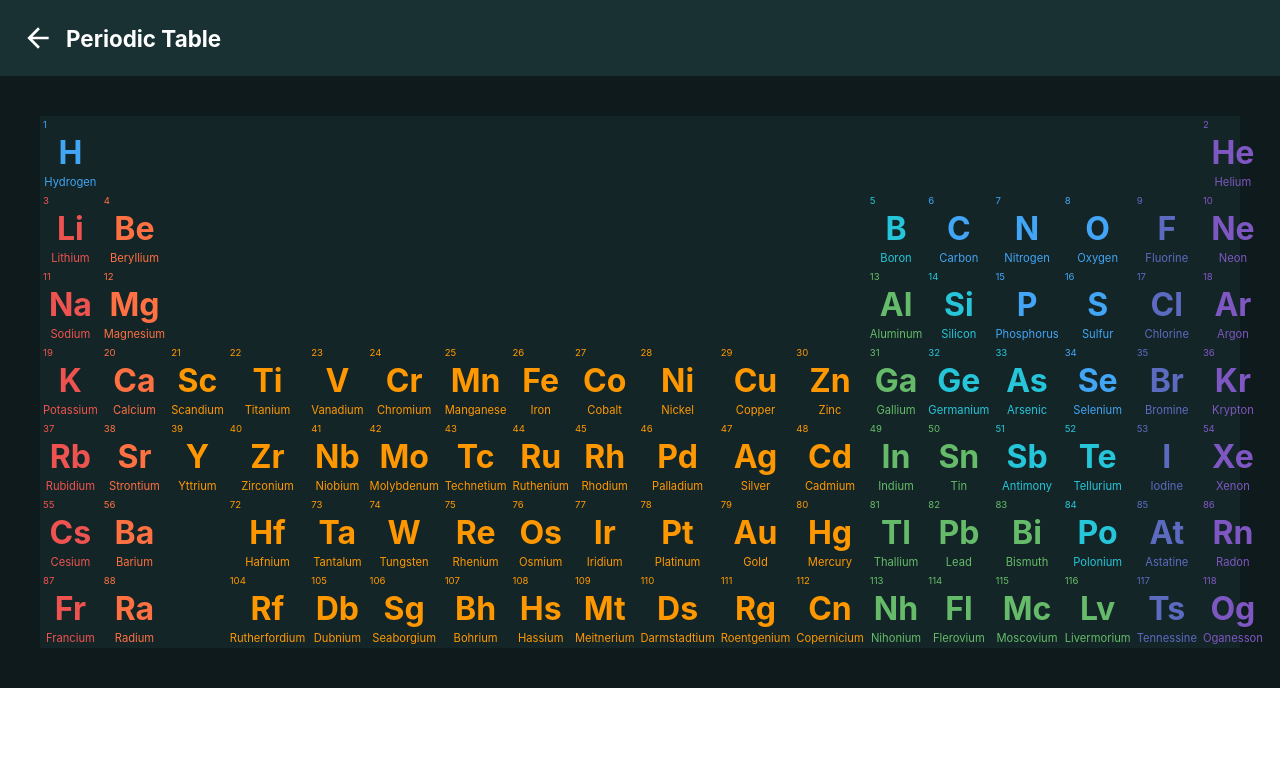
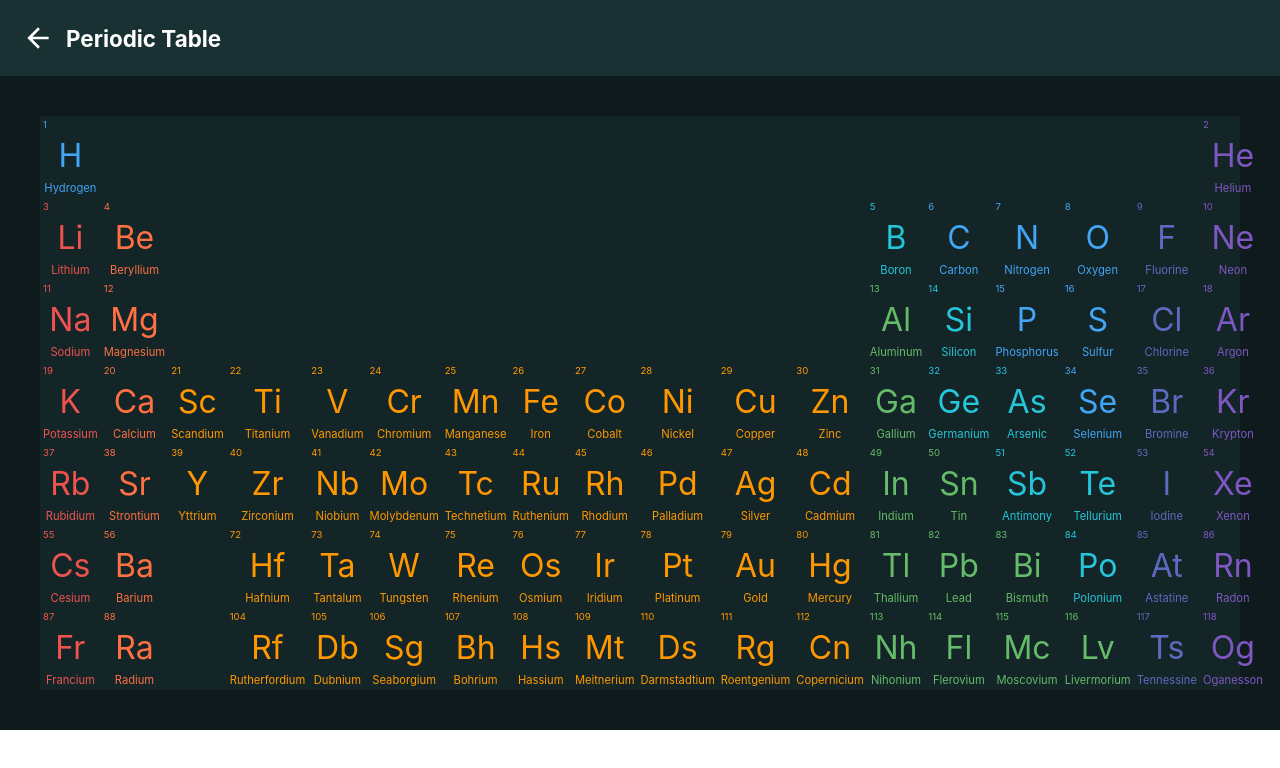
Before and after one commit to elenydev/periodic-table, a React (Create React App) app: page / in a window 1280 px wide. Shown: the top 768 px of the page. Built offline with nearby package versions, Linux system fonts and the light colour scheme.

Commit message:
Refactor of Table component and initialize ActiveElementCard component

```diff
--- /dev/null
+++ b/src/Components/ActiveElementCard/index.tsx
@@ -0,0 +1,9 @@
+import React from "react";
+type AppProps = {
+  active: number;
+};
+function ActiveElementCard({ active }: AppProps): JSX.Element {
+  return <div></div>;
+}
+
+export default ActiveElementCard;
--- a/src/Components/Header/index.tsx
+++ b/src/Components/Header/index.tsx
@@ -24,7 +24,6 @@ function Header(): JSX.Element {
       <IconButton>
         <ArrowBackIcon />
       </IconButton>
-
       <h1>Periodic Table</h1>
     </HeaderElement>
   );
--- a/src/Components/Table/index.tsx
+++ b/src/Components/Table/index.tsx
@@ -1,32 +1,28 @@
-import React from "react";
+import React, { useState } from "react";
 import { Wrapper, GridTemplate, GridItem } from "./table.styles";
 import { ElementsItem } from "../../ElementsItem";
+import ActiveElementCard from "../ActiveElementCard/index";
 import Header from "../Header/index";
-const Elements: [[]] = require("../../data/pt.json");
+const Elements: [] = require("../../data/pt.json").flat(); // reducing array nesting
 const DataElements: ElementsItem[] = require("../../data/elements.json");
+const NotSyntheticElements: number[] = Elements.slice(0, 126);
+const IGNORED_ELEMENTS_NUMBERS = [0, -1, -2];
+function Table(): JSX.Element {
+  const [activeElement, setActiveElement] = useState<number>(25);
 
-function Table(): JSX.Element {
-  function elementsArrayModify(): number[] {
-    const array: number[] = Elements.flat();
-    array.splice(126, array.length);
-    return array;
-  }
-  function showElementProperties(item: ElementsItem) {
-    console.log(item);
+  function showElementProperties(item: number) {
+    setActiveElement(item);
   }
   return (
     <>
       <Header />
       <Wrapper>
+        <ActiveElementCard active={activeElement} />
         <GridTemplate>
-          {elementsArrayModify().map((element: number, index) => {
+          {NotSyntheticElements.map((element: number, index: number) => {
             const currentElement: number = element;
             const currentElementProperties = DataElements[currentElement - 1];
-            if (
-              currentElement === 0 ||
-              currentElement === -1 ||
-              currentElement === -2
-            ) {
+            if (IGNORED_ELEMENTS_NUMBERS.includes(currentElement)) {
               return <GridItem key={index} disabled></GridItem>;
             } else {
               return (
@@ -35,11 +31,11 @@ function Table(): JSX.Element {
                   color={currentElementProperties.cpkHexColor}
                   className={currentElementProperties.group}
                   onClick={() =>
-                    showElementProperties(currentElementProperties)
+                    showElementProperties(currentElementProperties.atomic)
                   }
                 >
                   <p>{currentElement}</p>
-                  <h3>{currentElementProperties.symbol}</h3>
+                  <p>{currentElementProperties.symbol}</p>
                   <p>{currentElementProperties.name}</p>
                 </GridItem>
               );
--- a/src/Components/Table/table.styles.tsx
+++ b/src/Components/Table/table.styles.tsx
@@ -9,7 +9,7 @@ export const Wrapper = styled.div`
   background-color: #0e1a1b;
 `;
 
-export const GridTemplate = styled.div`
+export const GridTemplate = styled.ul`
   display: grid;
   width: 100%;
   min-height: 100%;
@@ -18,26 +18,31 @@ export const GridTemplate = styled.div`
   grid-column-gap: 0px;
   grid-row-gap: 0px;
   background-color: #132526;
+
+  @media (max-width: 1250px) {
+    grid-template-columns: repeat(auto-fit, minmax(50px, 1fr));
+    grid-template-rows: repeat(auto-fit, minmax(70px, 1fr));
+    gap: 5px 12px;
+  }
 `;
 
-export const GridItem = styled.div`
+export const GridItem = styled.li`
   display: flex;
   flex-direction: column;
   color: ${(props) => (props.disabled ? "transparent" : "#" + props.color)};
   align-items: center;
   cursor: ${(props) => (props.disabled ? "auto" : "pointer")};
-
   & > p {
     width: 100%;
     font-size: 0.6em;
     padding: 3px;
   }
-  & > h3 {
+  & > p:nth-child(2) {
     width: 100%;
     text-align: center;
     font-size: 2em;
   }
-  & > p:nth-last-child(1) {
+  & > p:nth-child(3) {
     text-align: center;
     font-size: 0.7em;
   }
@@ -85,4 +90,22 @@ export const GridItem = styled.div`
   &.clear {
     color: #78909c;
   }
+  @media (max-width: 1250px) {
+    display: ${(props) => (props.disabled ? "none" : "flex")};
+    & > p {
+      font-size: 0.6em;
+      padding: 3px;
+    }
+    & > p:nth-child(2) {
+      font-size: 1.5em;
+    }
+    & > p:nth-child(3) {
+      font-size: 0.6em;
+    }
+  }
+  @media (max-width: 600px) {
+    & p:nth-child(3) {
+      display: none;
+    }
+  }
 `;
```
